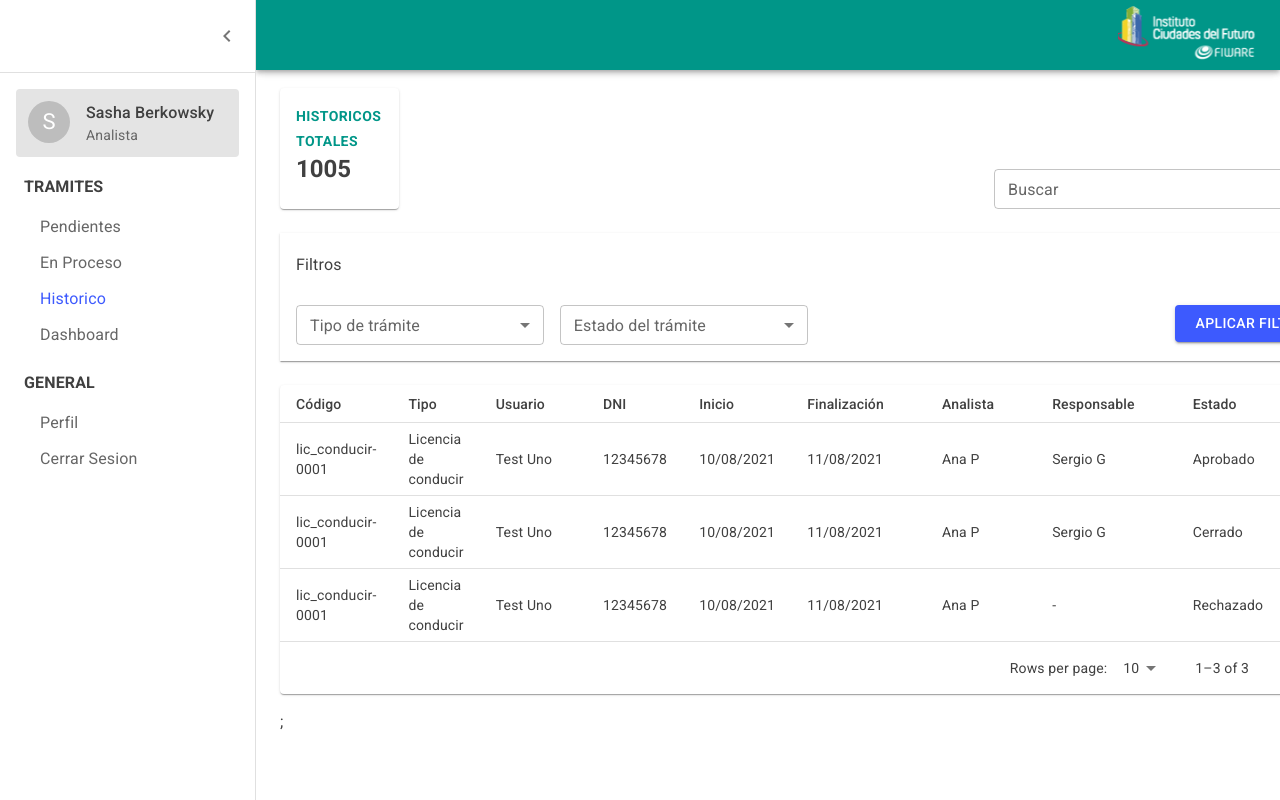
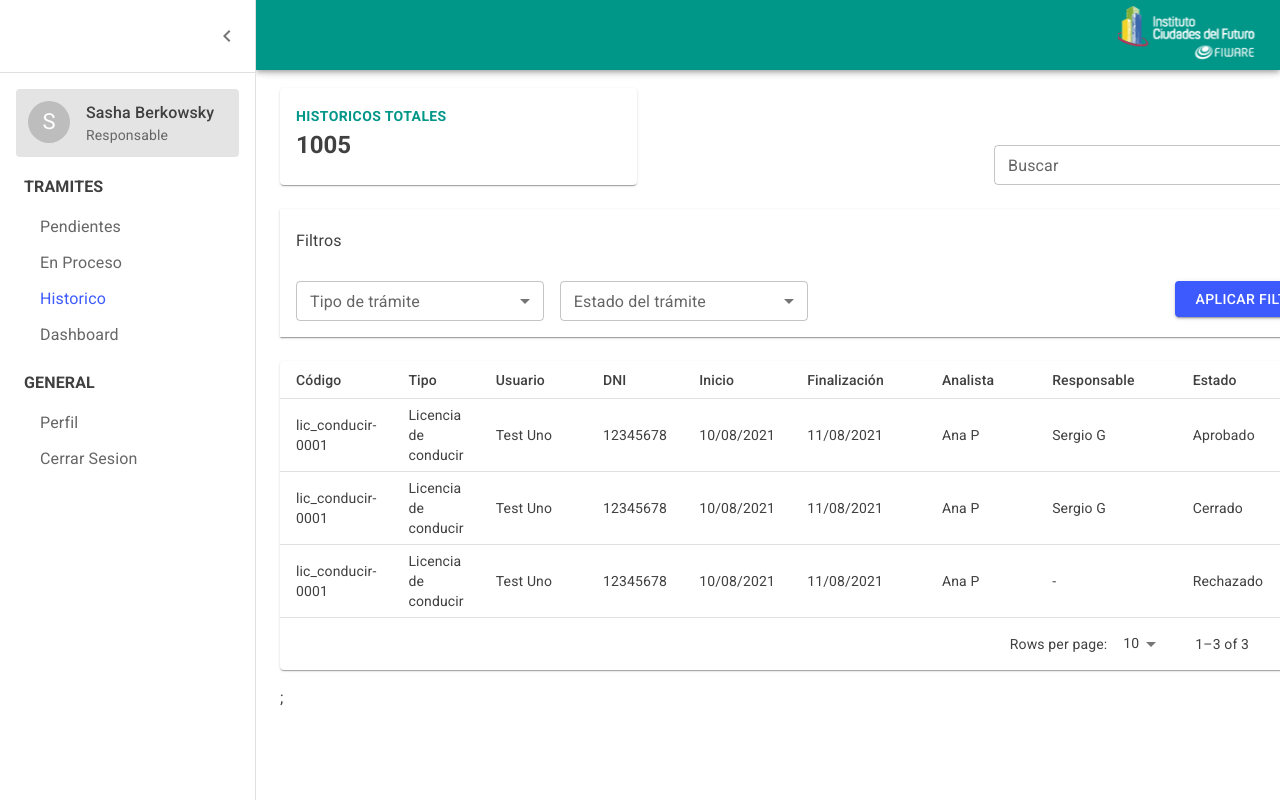
Before and after one commit to SashaBerkowsky/gestion-de-tramites-web, a React (Create React App) app: page /historical in a window 1280 px wide. Shown: the top 800 px of the page. Built offline with nearby package versions, Linux system fonts and the light colour scheme.

Commit message:
small fixes

```diff
--- a/src/components/CounterCard.jsx
+++ b/src/components/CounterCard.jsx
@@ -1,20 +1,20 @@
 import { Card, CardContent, Grid, Typography } from "@mui/material";
 
-const CounterCard = ({ title, counter, fullsize }) => {
+const CounterCard = ({ title, counter, fullSize }) => {
   return (
-		<Grid item xs={fullsize ? 12 : 4}>
+    <Grid item xs={fullSize ? 12 : 4}>
       <Card>
         <CardContent>
           <Typography
-						variant='button'
-						color='text.greenApp'
+            variant="button"
+            color="text.greenApp"
             sx={{ fontWeight: "bold" }}
           >
             {title}
           </Typography>
           <Typography
-						variant='h5'
-						color='text.primary'
+            variant="h5"
+            color="text.primary"
             sx={{ fontWeight: "bold" }}
           >
             {counter}
--- a/src/components/DetailStepper.jsx
+++ b/src/components/DetailStepper.jsx
@@ -16,11 +16,7 @@ import {
   Typography,
 } from "@mui/material";
 //DateTimePicker para desktop
-import {
-	DateTimePicker,
-	LocalizationProvider,
-	MobileDateTimePicker,
-} from "@mui/lab";
+import { LocalizationProvider, MobileDateTimePicker } from "@mui/lab";
 import { styled } from "@mui/material/styles";
 import DateAdapter from "@mui/lab/AdapterMoment";
 import CounterCard from "./CounterCard";
@@ -92,7 +88,7 @@ const DetailStepper = () => {
     <Box sx={{ maxWidth: 400 }}>
       <CustomStepper
         activeStep={activeStep}
-				orientation='vertical'
+        orientation="vertical"
         sx={{ marginBottom: 2 }}
       >
         {steps.map((step, index) => (
@@ -100,13 +96,13 @@ const DetailStepper = () => {
             <StepLabel
               optional={
                 index === 2 ? (
-									<Typography variant='caption'>Last step</Typography>
+                  <Typography variant="caption">Last step</Typography>
                 ) : null
               }
             >
               <Typography
                 color={activeStep === index ? "text.primary" : "text.secondary"}
-								variant='body'
+                variant="body"
               >
                 {step.label}
               </Typography>
@@ -120,8 +116,8 @@ const DetailStepper = () => {
               <Box sx={{ mb: 2 }}>
                 <div>
                   <Button
-										color='secondary'
-										variant='contained'
+                    color="secondary"
+                    variant="contained"
                     onClick={() => openAppointmentDialog(index)}
                     sx={{ mt: 1, mr: 1 }}
                     disabled={activeStep !== index}
@@ -141,9 +137,9 @@ const DetailStepper = () => {
       </CustomStepper>
       {activeStep === steps.length && (
         <CounterCard
-					title='Finalizado exitosamente'
-					counter='02/02/2021'
-					fullsize
+          title="Finalizado exitosamente"
+          counter="02/02/2021"
+          fullSize
         />
       )}
 
@@ -152,12 +148,12 @@ const DetailStepper = () => {
           {activeStep < steps.length ? steps[activeStep].label : ""}
         </DialogTitle>
         <DialogContent>
-					<DialogContentText id='datepicker-dialog'>
-						<FormControl variant='standard' sx={{ marginTop: 1, width: 0.75 }}>
+          <DialogContentText id="datepicker-dialog">
+            <FormControl variant="standard" sx={{ marginTop: 1, width: 0.75 }}>
               <LocalizationProvider dateAdapter={DateAdapter}>
                 <MobileDateTimePicker
-									label='Fecha de trámite'
-									inputFormat='DD/MM/YYYY HH:MM'
+                  label="Fecha de trámite"
+                  inputFormat="DD/MM/YYYY HH:MM"
                   renderInput={(params) => (
                     <TextField
                       {...params}
@@ -173,9 +169,9 @@ const DetailStepper = () => {
         </DialogContent>
         <DialogActions sx={{ padding: 2 }}>
           <Button
-						color='info'
-						variant='contained'
-						size='small'
+            color="info"
+            variant="contained"
+            size="small"
             onClick={handleDialogCancel}
           >
             Cancelar
@@ -183,9 +179,9 @@ const DetailStepper = () => {
           <Button
             onClick={handleAppointmentCreation}
             autoFocus
-						color='primary'
-						variant='contained'
-						size='small'
+            color="primary"
+            variant="contained"
+            size="small"
           >
             Asignar
           </Button>
--- a/src/components/NavDrawer.jsx
+++ b/src/components/NavDrawer.jsx
@@ -1,4 +1,4 @@
-import * as React from "react";
+import React, { useContext } from "react";
 import { styled, useTheme } from "@mui/material/styles";
 import {
   ChevronLeft as ChevronLeftIcon,
@@ -22,6 +22,7 @@ import {
 } from "@mui/material";
 import { NavLink as NLink } from "react-router-dom";
 import ciudadesFuturo from "../assets/images/logo.png";
+import { SessionContext } from "../session";
 
 const drawerWidth = 0.2;
 
@@ -90,6 +91,7 @@ const DrawerHeader = styled("div")(({ theme }) => ({
 export default function PersistentDrawerLeft({ children }) {
   const theme = useTheme();
   const [open, setOpen] = React.useState(true);
+  const sessionData = useContext(SessionContext);
 
   const handleDrawerOpen = () => {
     setOpen(true);
@@ -159,8 +161,12 @@ export default function PersistentDrawerLeft({ children }) {
             <Avatar sx={{ width: 42, height: 42, fontSize: "22px" }}>S</Avatar>
             <Box sx={{ paddingLeft: 2, width: 1 }}>
               <Typography sx={{ fontWeight: 450 }}>Sasha Berkowsky</Typography>
-              <Typography variant="body2" color="text.secondary">
-                Analista
+              <Typography
+                variant="body2"
+                color="text.secondary"
+                sx={{ textTransform: "capitalize" }}
+              >
+                {sessionData.role}
               </Typography>
             </Box>
           </CardContent>
--- a/src/pages/Historical.jsx
+++ b/src/pages/Historical.jsx
@@ -83,7 +83,7 @@ const HistoricalPage = () => {
         mb={3}
       >
         <Grid item md={4}>
-          <CounterCard title="Historicos totales" counter="1005" size={12} />
+          <CounterCard title="Historicos totales" counter="1005" fullSize />
         </Grid>
         <Grid item md={4}></Grid>
         <Grid item md={4}>
--- a/src/session.js
+++ b/src/session.js
@@ -9,6 +9,6 @@ export function getSession() {
     userName: "",
     userLastName: "",
     role: "responsable",
-    //role: "analista",
+    // role: "analista",
   };
 }
```
Lines whose indentation alone changed are shown as unchanged.
